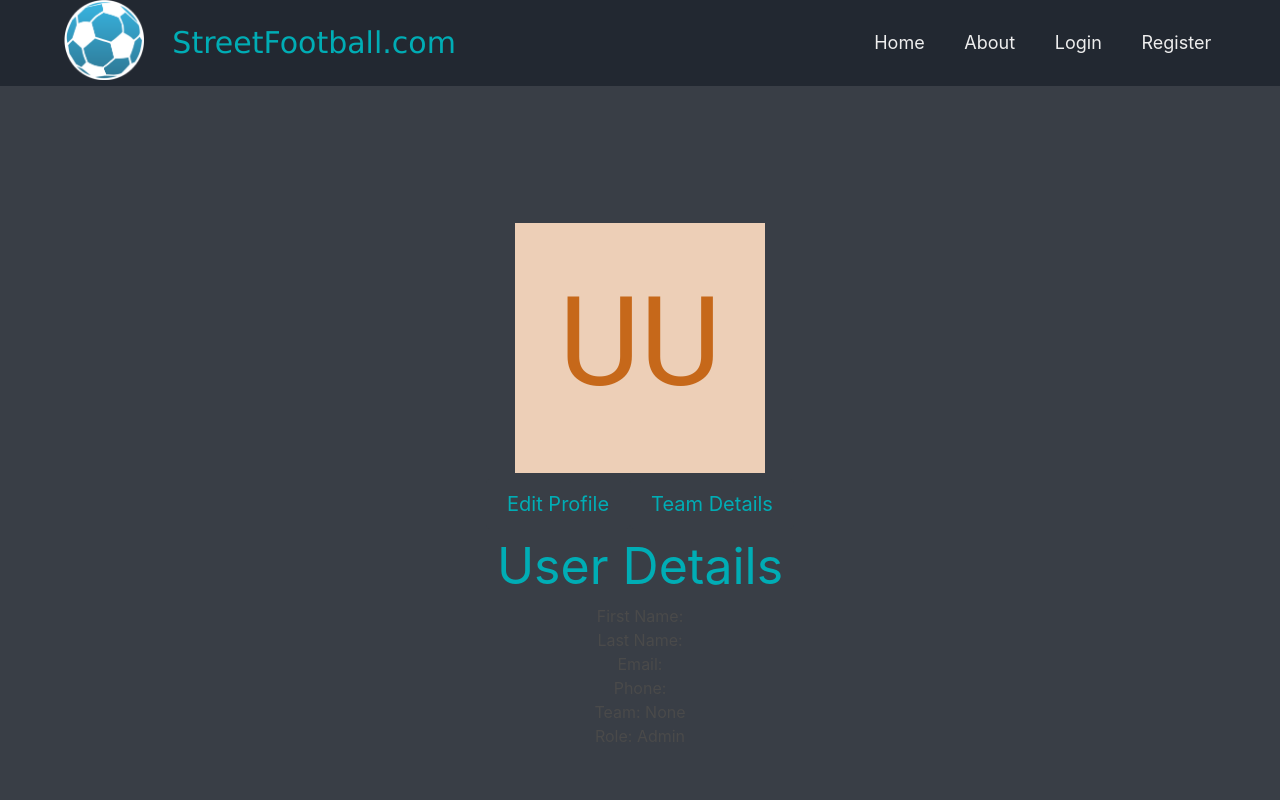
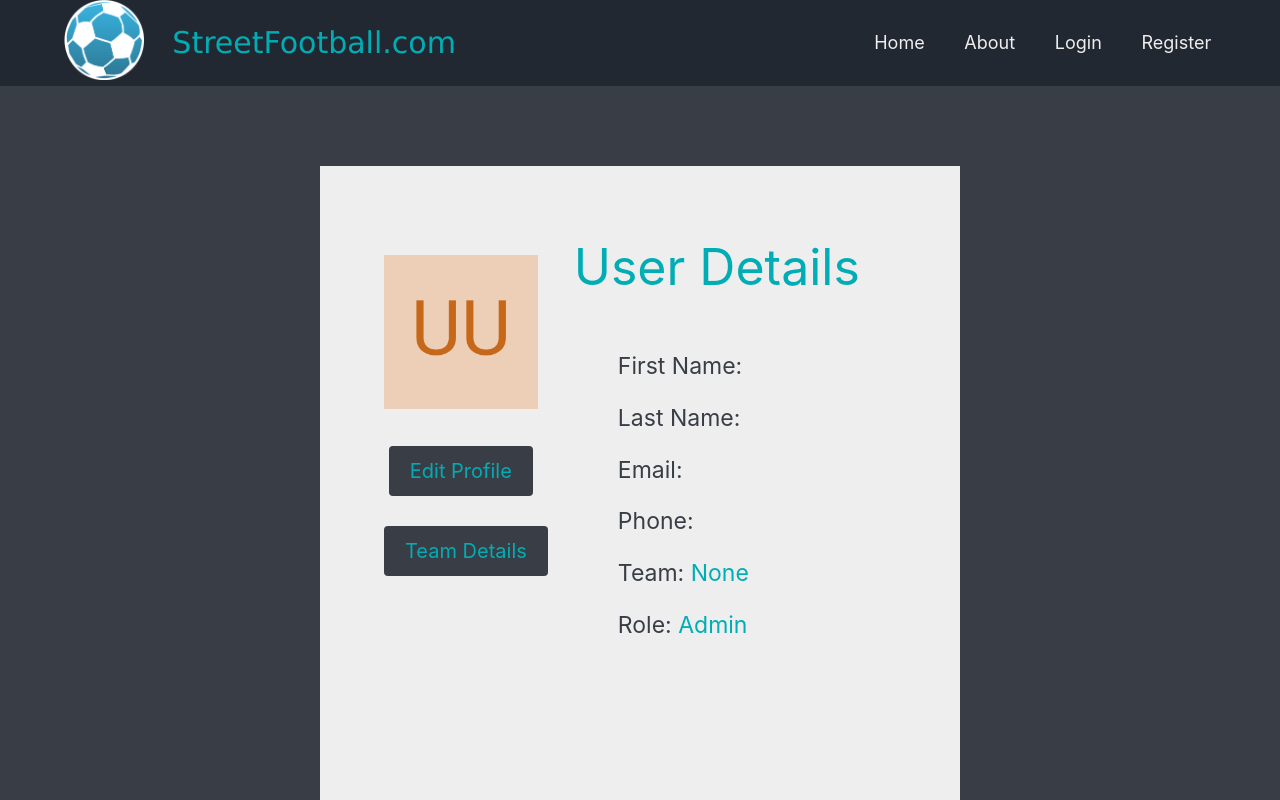
Before and after one commit to MadalinCiobanu/Street-Football, a React (Create React App) app in the folder front/: page /user in a window 1280 px wide. Shown: the top 800 px of the page. Built offline with nearby package versions, Linux system fonts and the light colour scheme.

Commit message:
add style for user details in component.css

```diff
--- a/front/src/components/component.css
+++ b/front/src/components/component.css
@@ -143,7 +143,12 @@
 }
 
 .control {
-  color: #00adb5;
+  color: red;
+}
+
+.login-error {
+  color: red;
+  margin-bottom: 10px;
 }
 
 .box-text {
@@ -161,3 +166,68 @@
 .margin-bot {
   margin-bottom: 3%;
 }
+
+/* user details */
+
+.user-details {
+  width: 50%;
+  height: 80%;
+  background-color: #eeeeee;
+  padding: 5%;
+  display: flex;
+}
+
+.left-part {
+  width: 30%;
+  flex-direction: column;
+  margin-top: 5%;
+}
+
+.right-part {
+  width: 70%;
+  flex-direction: column;
+}
+
+.left-part > button {
+  margin-top: 20%;
+}
+
+.user-details-values {
+  text-align: left;
+  margin: 10% 0 0 20%;
+}
+
+.user-details-values > p {
+  padding: 3%;
+  color: #393e46;
+  font-size: 23px;
+}
+
+.user-details-values > p > span {
+  color: #00adb5;
+}
+
+.margin-top {
+  margin-top: 10%;
+}
+
+.small-margin-top {
+  margin-top: 2%;
+}
+
+.small-margin-top > input {
+  width: 80%;
+}
+
+.full-width {
+  width: 100%;
+}
+
+.small-margin-top > button {
+  width: 21%;
+}
+
+.small-title {
+  color: #00adb5;
+  font-size: 35px;
+}
```
